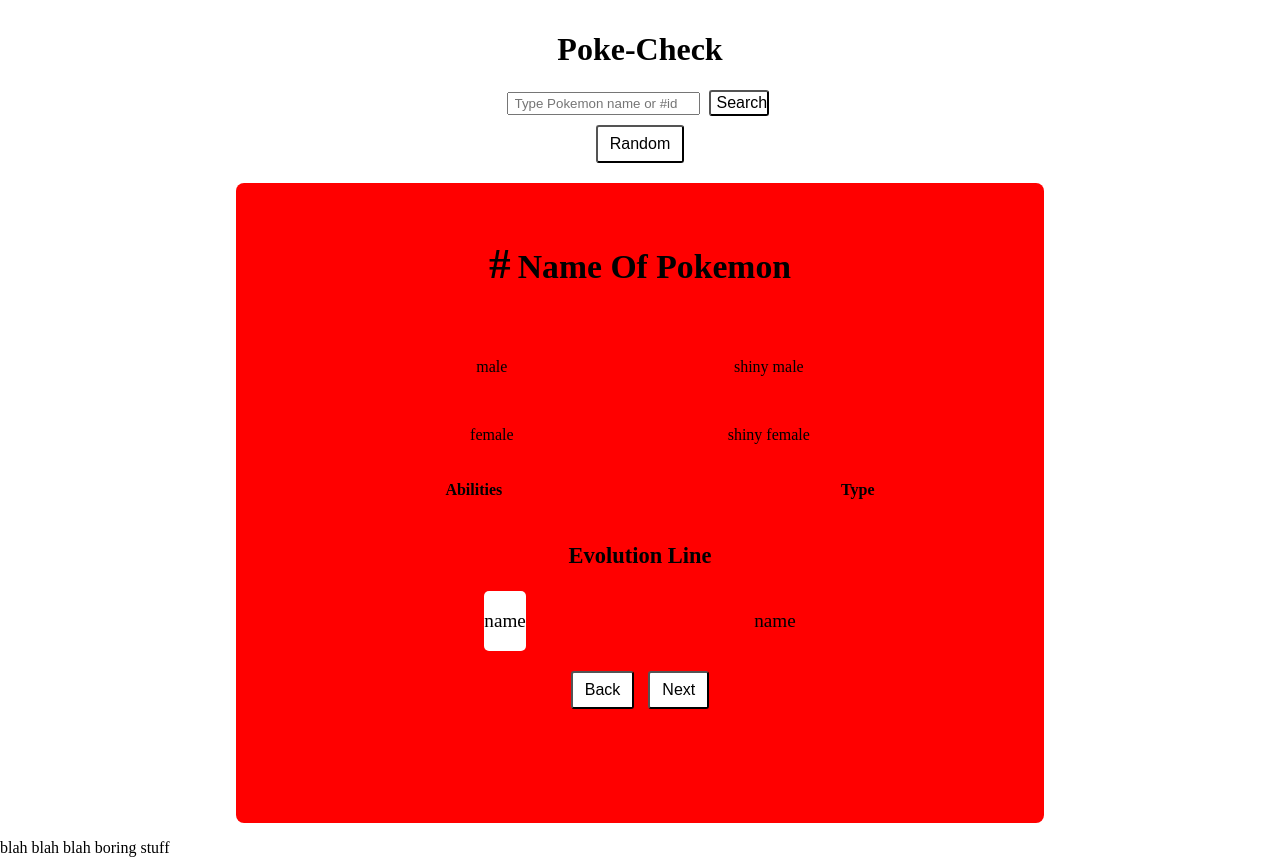
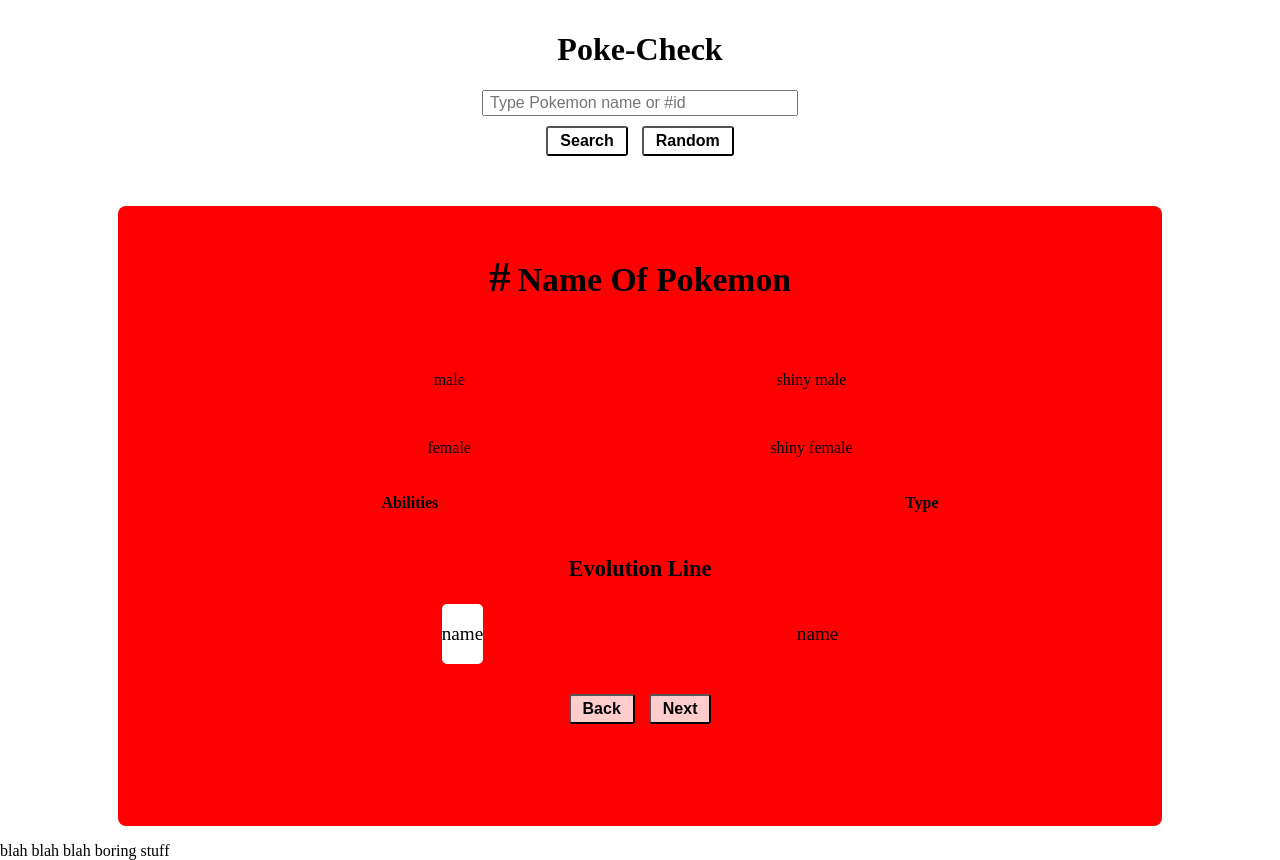
Before and after one commit to K95Monty/Pokedex, a plain HTML site: page index.html in a window 1280 px wide. Drawn offline with Linux system fonts and the light colour scheme.

Commit message:
styled buttons and fixed width changes

```diff
--- a/css/styles.css
+++ b/css/styles.css
@@ -18,26 +18,41 @@
 }
 
 form {
-    height: 25px;
-    width: 70%;
-    margin: 0 auto;
+    min-width: 200px;
+    max-width: 500px;
+    text-align: center;
+    margin: 10px auto;
     font-size: 1rem;
+    padding:  0 10px 10px 10px;
 }
 
 #search {
     padding: 2px 6px;
+    margin: 0 auto;
+    font-size: 1rem;
+    min-width: 300px;
+    max-width: 500px;
+    display: block;
 }
 
-#find {
-    width: 60px;
+.pokemon-btns {
+    width: 100%;
+    margin-top: 20px;
     text-align: center;
-    padding: 2px 6px;
 }
 
-#random {
-    margin-top: 10px;
-    padding: 8px 12px;
+form button {
+    background-color: white;
+}
+
+.form-button {
+    padding: 4px 12px;
     font-size: 1rem;
+    font-weight: bold;
+    margin: 10px 5px;
+    background-color: rgba(255, 255, 255, 0.8);
+    text-decoration: none;
+    border-radius: 3px;
 }
 
 #pokemon-grid {
@@ -48,27 +63,6 @@
     font-size: 1rem;
     border-radius: 8px;
     min-height: 600px;
-}
-
-@media only screen and (min-width: 768px) {
-    #pokemon-grid {
-        width: 60%;
-        padding: 20px;
-    }
-    .pokemon-id {
-        font-size: 3rem;
-    }
-    .pokemon-images img {
-        width: 200px;
-        height: auto;
-    }
-    .pokemon-lists{
-        font-size: 2.2rem;
-    }
-    .pokemon-lists li {
-        font-size: 1.8rem;
-        padding-bottom: 15px;
-    }
 }
 
 .pokemon-id {
@@ -130,18 +124,3 @@
     background-color: white;
     border-radius: 5px;
 }
-
-.pokemon-btns {
-    width: 100%;
-    margin-top: 20px;
-    text-align: center;
-}
-
-button {
-    padding: 8px 12px;
-    font-size: 1rem;
-    margin: 0 5px;
-    background-color: white;
-    text-decoration: none;
-    border-radius: 3px;
-}
--- a/index.html
+++ b/index.html
@@ -16,8 +16,8 @@
             <form>
                 <input type="text" placeholder="Type Pokemon name or #id" id="search">
                 <button class="form-button" id="find">Search</button>
-            </form>
-            <button class="form-button" id="random">Random</button>
+                <button class="form-button" id="random">Random</button>
+        </form>
         </header>
         <section id="pokemon-grid">
             <div class="pokemon-id">
```
